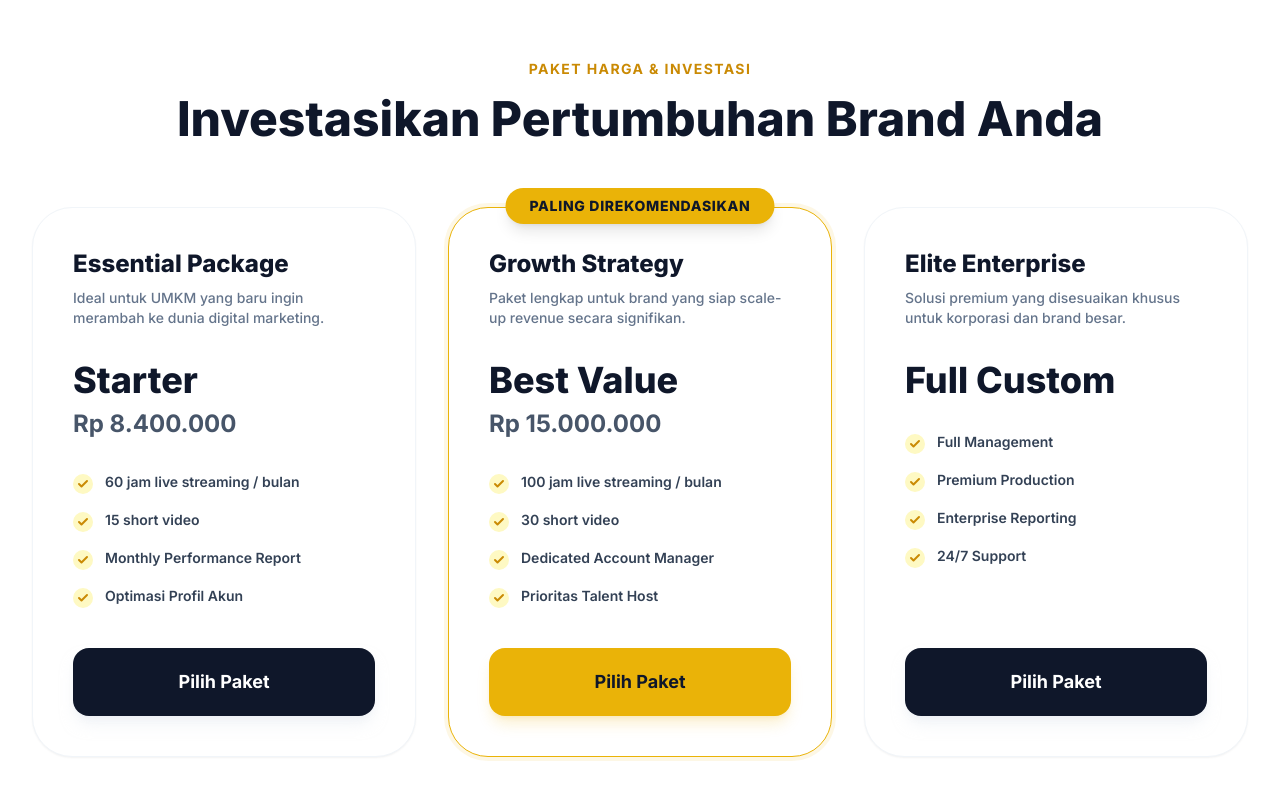
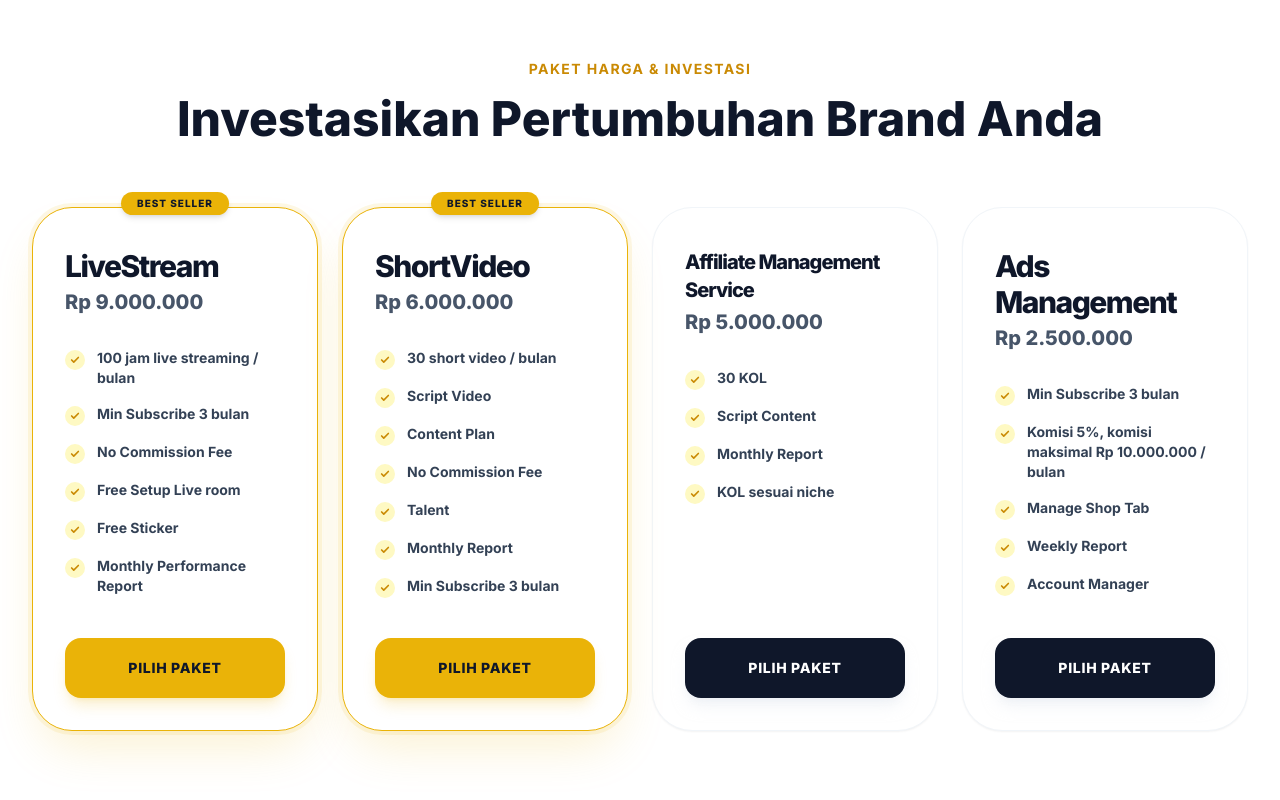
Before and after one commit to Dikaabona/Landing-Page, a React (Vite) app: page / in a window 1280 px wide. Shown: the part 1880-2680 px from the top of the page. Built offline with nearby package versions, Linux system fonts and the light colour scheme.

Commit message:
feat(navbar): Add Visibel brand icon to CTA
Integrates the Visibel brand icon into the main Call to Action button in the navigation bar, enhancing brand recognition. Updates the `Navbar.tsx` component to include the icon's URL and apply appropriate styling.

```diff
--- a/components/Navbar.tsx
+++ b/components/Navbar.tsx
@@ -47,6 +47,8 @@ const Navbar: React.FC = () => {
     setIsOpen(false);
   };
 
+  const brandIconUrl = "https://lh3.googleusercontent.com/d/1c4UQAJIWS0-U2newQ6D8n-m0pd1f1vGJ";
+
   return (
     <nav className={`fixed w-full z-50 transition-all duration-300 bg-white ${scrolled ? 'shadow-md py-3' : 'py-5'}`}>
       <div className="max-w-7xl mx-auto px-4 sm:px-6 lg:px-8">
@@ -92,8 +94,9 @@ const Navbar: React.FC = () => {
               href={rightLink.href}
               target="_blank"
               rel="noopener noreferrer"
-              className="bg-yellow-500 text-slate-900 px-6 py-2.5 rounded-full font-bold text-sm hover:bg-yellow-600 transition-all shadow-md shadow-yellow-500/10"
+              className="bg-yellow-500 text-slate-900 px-6 py-2.5 rounded-full font-bold text-sm hover:bg-yellow-600 transition-all shadow-md shadow-yellow-500/10 flex items-center gap-2"
             >
+              <img src={brandIconUrl} alt="" className="h-4 w-auto object-contain brightness-0" />
               {rightLink.name}
             </a>
           </div>
@@ -117,13 +120,16 @@ const Navbar: React.FC = () => {
               href={link.href}
               target={link.external ? "_blank" : undefined}
               rel={link.external ? "noopener noreferrer" : undefined}
-              className={`block text-lg font-bold px-4 py-3 rounded-xl ${
+              className={`flex items-center justify-center gap-2 text-lg font-bold px-4 py-3 rounded-xl ${
                 idx === navLinks.length - 1
                   ? 'bg-yellow-500 text-slate-900 text-center'
                   : 'text-slate-900 hover:bg-slate-50'
               }`}
               onClick={(e) => handleNavClick(e, link)}
             >
+              {idx === navLinks.length - 1 && (
+                <img src={brandIconUrl} alt="" className="h-5 w-auto object-contain brightness-0" />
+              )}
               {link.name}
             </a>
           ))}
--- a/components/PriceList.tsx
+++ b/components/PriceList.tsx
@@ -7,40 +7,52 @@ const PriceList: React.FC = () => {
 
   const plans = [
     {
-      name: "Essential Package",
-      price: "Starter",
-      amount: "8.400.000",
-      desc: "Ideal untuk UMKM yang baru ingin merambah ke dunia digital marketing.",
+      price: "LiveStream",
+      amount: "9.000.000",
       features: [
-        "60 jam live streaming / bulan",
-        "15 short video",
-        "Monthly Performance Report",
-        "Optimasi Profil Akun"
+        "100 jam live streaming / bulan",
+        "Min Subscribe 3 bulan",
+        "No Commission Fee",
+        "Free Setup Live room",
+        "Free Sticker",
+        "Monthly Performance Report"
+      ],
+      recommended: true
+    },
+    {
+      price: "ShortVideo",
+      amount: "6.000.000",
+      features: [
+        "30 short video / bulan",
+        "Script Video",
+        "Content Plan",
+        "No Commission Fee",
+        "Talent",
+        "Monthly Report",
+        "Min Subscribe 3 bulan"
+      ],
+      recommended: true
+    },
+    {
+      price: "Affiliate Management Service",
+      amount: "5.000.000",
+      features: [
+        "30 KOL",
+        "Script Content",
+        "Monthly Report",
+        "KOL sesuai niche"
       ],
       recommended: false
     },
     {
-      name: "Growth Strategy",
-      price: "Best Value",
-      amount: "15.000.000",
-      desc: "Paket lengkap untuk brand yang siap scale-up revenue secara signifikan.",
+      price: "Ads Management",
+      amount: "2.500.000",
       features: [
-        "100 jam live streaming / bulan",
-        "30 short video",
-        "Dedicated Account Manager",
-        "Prioritas Talent Host"
-      ],
-      recommended: true
-    },
-    {
-      name: "Elite Enterprise",
-      price: "Full Custom",
-      desc: "Solusi premium yang disesuaikan khusus untuk korporasi dan brand besar.",
-      features: [
-        "Full Management",
-        "Premium Production",
-        "Enterprise Reporting",
-        "24/7 Support"
+        "Min Subscribe 3 bulan",
+        "Komisi 5%, komisi maksimal Rp 10.000.000 / bulan",
+        "Manage Shop Tab",
+        "Weekly Report",
+        "Account Manager"
       ],
       recommended: false
     }
@@ -54,41 +66,40 @@ const PriceList: React.FC = () => {
           <h3 className="text-3xl sm:text-5xl font-[900] text-slate-900 leading-tight">Investasikan Pertumbuhan Brand Anda</h3>
         </div>
 
-        {/* Updated grid: grid-cols-2 for mobile to make them "sejajar" */}
-        <div className="grid grid-cols-2 lg:grid-cols-3 gap-3 sm:gap-8 items-stretch">
+        <div className="grid grid-cols-2 lg:grid-cols-4 gap-3 sm:gap-6 items-stretch">
           {plans.map((plan, i) => (
             <div
               key={i}
-              className={`relative bg-white rounded-[24px] sm:rounded-[40px] p-5 sm:p-10 border flex flex-col h-full transition-all duration-300 hover:shadow-2xl ${
+              className={`relative bg-white rounded-[24px] sm:rounded-[40px] px-5 pb-5 pt-6 sm:px-8 sm:pb-8 sm:pt-10 border flex flex-col h-full transition-all duration-500 ease-out hover:-translate-y-4 hover:scale-[1.02] ${
                 plan.recommended
-                  ? 'border-yellow-500 ring-4 ring-yellow-500/10 z-10'
-                  : 'border-slate-100 shadow-sm'
+                  ? 'border-yellow-500 ring-4 ring-yellow-500/10 z-10 shadow-2xl shadow-yellow-500/20'
+                  : 'border-slate-100 shadow-sm hover:border-yellow-400 hover:shadow-xl'
               }`}
             >
               {plan.recommended && (
-                <div className="absolute -top-3 sm:-top-5 left-1/2 -translate-x-1/2 bg-yellow-500 text-slate-900 px-3 py-1.5 sm:px-6 sm:py-2 rounded-full font-black text-[8px] sm:text-sm uppercase tracking-wider shadow-lg whitespace-nowrap">
-                  Paling Direkomendasikan
+                <div className="absolute -top-4 left-1/2 -translate-x-1/2 bg-yellow-500 text-slate-900 text-[10px] font-black px-4 py-1 rounded-full uppercase tracking-widest whitespace-nowrap z-20 shadow-md">
+                  Best Seller
                 </div>
               )}
 
-              <div className="mb-6 sm:mb-8">
-                <h4 className="text-sm sm:text-2xl font-extrabold text-slate-900 mb-1 sm:mb-2 leading-tight">{plan.name}</h4>
-                <p className="text-slate-500 text-[10px] sm:text-sm leading-relaxed font-medium line-clamp-2 sm:line-clamp-none">{plan.desc}</p>
-              </div>
-
               <div className="mb-6 sm:mb-8 flex flex-col">
-                <span className="text-lg sm:text-4xl font-black text-slate-900 leading-none">{plan.price}</span>
+                <span className={`font-[1000] text-slate-900 leading-tight tracking-tighter mb-1 ${
+                  plan.price.length > 15 ? 'text-sm sm:text-xl' : 'text-xl sm:text-3xl'
+                }`}>
+                  {plan.price}
+                </span>
                 {plan.amount && (
-                  <span className="text-base sm:text-2xl font-bold text-slate-600 mt-1 sm:mt-2">Rp {plan.amount}</span>
+                  <span className="font-black text-slate-600 text-base sm:text-xl">
+                    Rp {plan.amount}
+                  </span>
                 )}
               </div>
 
-              <ul className="space-y-2 sm:space-y-4 mb-6 sm:mb-10 flex-grow">
+              <ul className="space-y-3 sm:space-y-4 mb-8 sm:mb-10 flex-grow">
                 {plan.features.map((feature, idx) => (
-                  <li key={idx} className="flex items-start text-slate-700 font-semibold text-[9px] sm:text-sm leading-tight">
-                    <div className="mt-0.5 mr-1.5 sm:mr-3 w-3.5 h-3.5 sm:w-5 sm:h-5 bg-yellow-100 text-yellow-600 rounded-full flex items-center justify-center flex-shrink-0">
-                      <Check size={8} strokeWidth={4} className="sm:hidden" />
-                      <Check size={12} strokeWidth={4} className="hidden sm:block" />
+                  <li key={idx} className="flex items-start text-slate-700 font-bold text-[10px] sm:text-sm leading-tight">
+                    <div className="mt-0.5 mr-2 sm:mr-3 w-4 h-4 sm:w-5 sm:h-5 bg-yellow-100 text-yellow-600 rounded-full flex items-center justify-center flex-shrink-0">
+                      <Check size={10} strokeWidth={4} />
                     </div>
                     {feature}
                   </li>
@@ -97,16 +108,16 @@ const PriceList: React.FC = () => {
 
               <div className="mt-auto">
                 <a
-                  href={`${waUrl}?text=${encodeURIComponent(`Halo Visibel Agency, saya tertarik untuk memilih paket: ${plan.name}`)}`}
+                  href={`${waUrl}?text=${encodeURIComponent(`Halo Visibel Agency, saya tertarik untuk memilih paket: ${plan.price}`)}`}
                   target="_blank"
                   rel="noopener noreferrer"
-                  className={`w-full py-3 sm:py-5 rounded-xl sm:rounded-2xl font-bold text-center block transition-all text-xs sm:text-lg shadow-lg ${
+                  className={`w-full py-3 sm:py-5 rounded-xl sm:rounded-2xl font-[900] text-center block transition-all text-[10px] sm:text-sm shadow-lg uppercase tracking-wider ${
                     plan.recommended
-                      ? 'bg-yellow-500 text-slate-900 hover:bg-yellow-600 shadow-yellow-500/20'
-                      : 'bg-[#0f172a] text-white hover:bg-black shadow-slate-200/50'
+                      ? 'bg-yellow-500 text-slate-900 hover:bg-yellow-600 shadow-yellow-500/20 active:scale-95'
+                      : 'bg-[#0f172a] text-white hover:bg-black shadow-slate-200/50 active:scale-95'
                   }`}
                 >
-                  Pilih Paket
+                  PILIH PAKET
                 </a>
               </div>
             </div>
```
Also changed, not shown: components/LivestreamSetup.tsx (+26 -19 lines).
